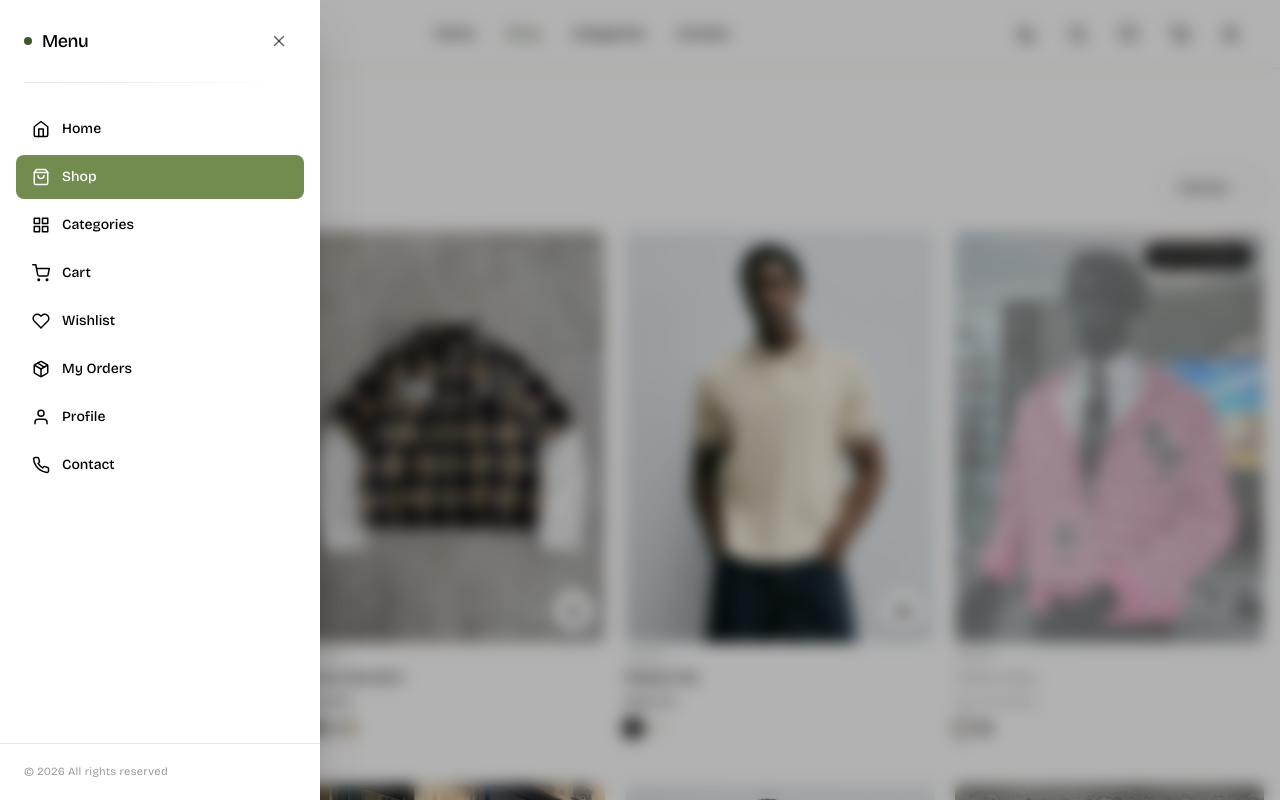
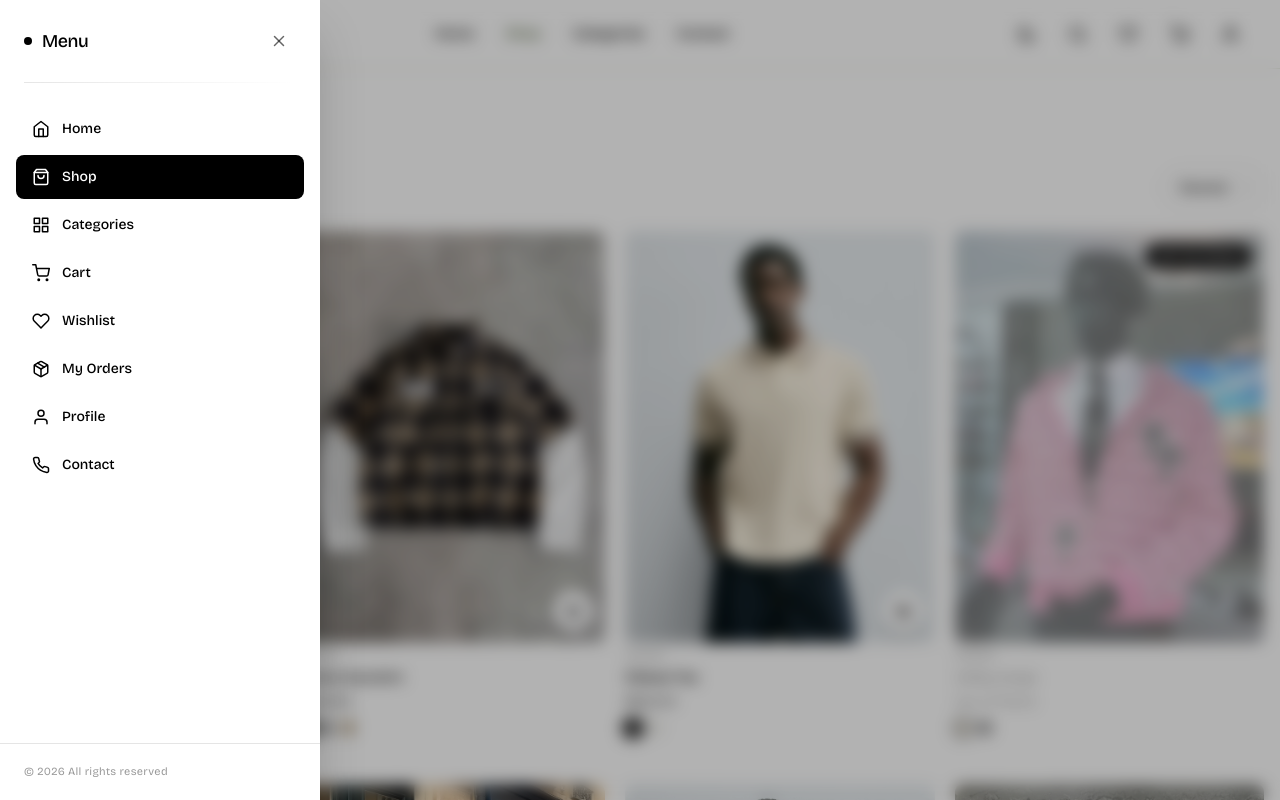
Before and after one commit to Quwambinuyo/Roche, a React (Vite) app in the folder frontend/: page /shop in a window 1280 px wide. Both pictures are taken after a click on the button 50 px from the left and 34 px from the top of the page. Shown: the top 800 px of the page. Built offline with nearby package versions, Linux system fonts and the light colour scheme.

Commit message:
sidebar link fix

```diff
--- a/frontend/src/layouts/Sidebar.jsx
+++ b/frontend/src/layouts/Sidebar.jsx
@@ -45,7 +45,7 @@ const Sidebar = () => {
       >
         <div className="flex items-center justify-between px-6 py-6">
           <div className="flex items-center gap-2.5">
-            <span className="w-2 h-2 rounded-full bg-tertiary-700" />
+            <span className="w-2 h-2 rounded-full bg-secondary" />
             <span className="bricolage-grotesqu text-lg font-semibold text-secondary tracking-tight">
               Menu
             </span>
--- a/frontend/src/layouts/SidebarLinks.jsx
+++ b/frontend/src/layouts/SidebarLinks.jsx
@@ -36,8 +36,8 @@ const SidebarLinks = ({ onLinkClick }) => {
             [
               "flex items-center gap-3 rounded-lg px-4 py-3 text-sm font-medium transition-colors",
               isActive
-                ? "bg-tertiary-500 text-primary"
-                : "text-secondary hover:bg-tertiary-50",
+                ? "bg-secondary text-primary"
+                : "text-secondary hover:bg-secondary/5",
             ].join(" ")
           }
         >
```
